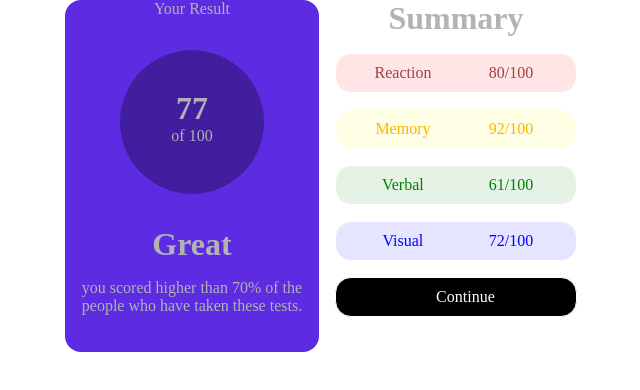
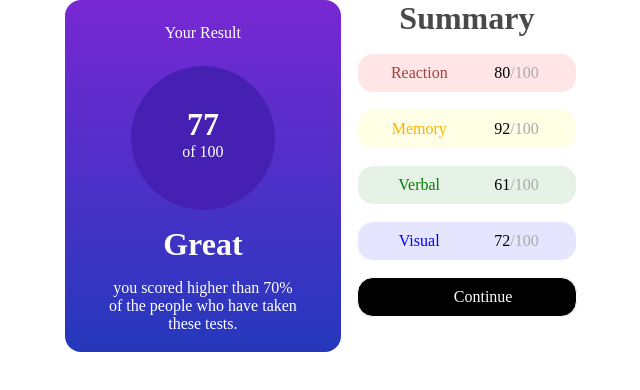
Before and after one commit to ImmaSeeker/result-summary-component, a plain HTML site: page index.html in a window 1280 px wide. Shown: the whole page, without its empty margins (311-951 px from the left). Drawn offline with Linux system fonts and the light colour scheme.

Commit message:
Update styles.css

```diff
--- a/styles.css
+++ b/styles.css
@@ -5,7 +5,7 @@
 }
 
 body{
-  color: rgb(179, 179, 179);
+  color: white;
 }
 
 .container {
@@ -22,7 +22,9 @@ body{
 }
 
 .result {
-  background-color: rgb(92, 43, 226);
+
+  background-image: linear-gradient(rgb(120, 40, 211), rgb(36, 56, 188));
+
   border-radius: 1rem;
 }
 
@@ -37,13 +39,13 @@ body{
 }
 
 .score {
-  background-color: rgb(64, 30, 158);
+  background-color: rgb(70, 31, 179);
   height: 9rem;
   width: 9rem;
   border-radius: 50%;
   text-align: center;
   padding: 2.5rem;
-  margin: 2rem auto;
+  margin: 1rem auto;
 }
 
 .score h1, p {
@@ -94,3 +96,24 @@ body{
 img {
   width: 1rem;
 }
+
+.result-txt{
+  margin: 1.5rem;
+}
+
+.result-sum{
+  padding: 0 2.5rem;
+}
+
+.points{
+  color: rgb(170, 170, 170);
+}
+
+.points span{
+  color: rgb(0, 0, 0);
+}
+
+.summary h1{
+  color: rgb(74, 73, 73);
+
+}
```
